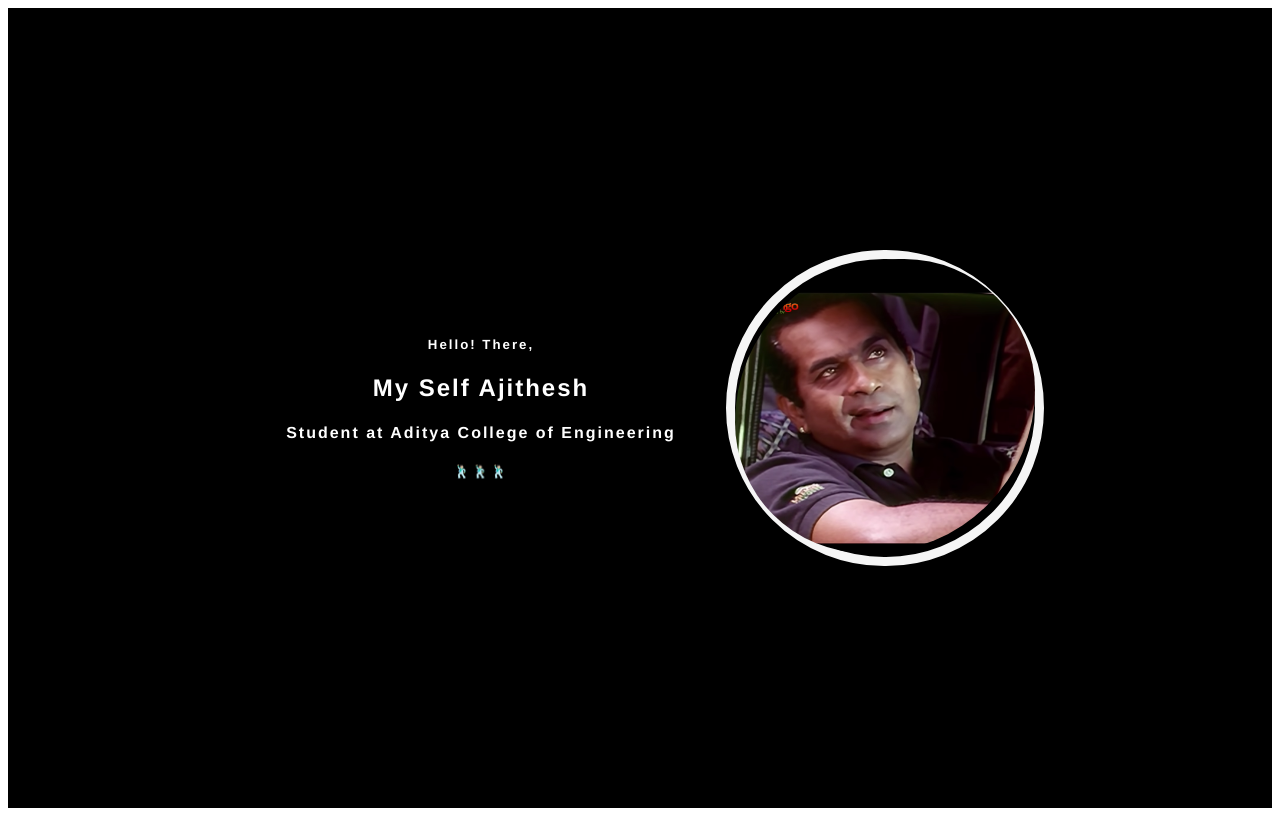
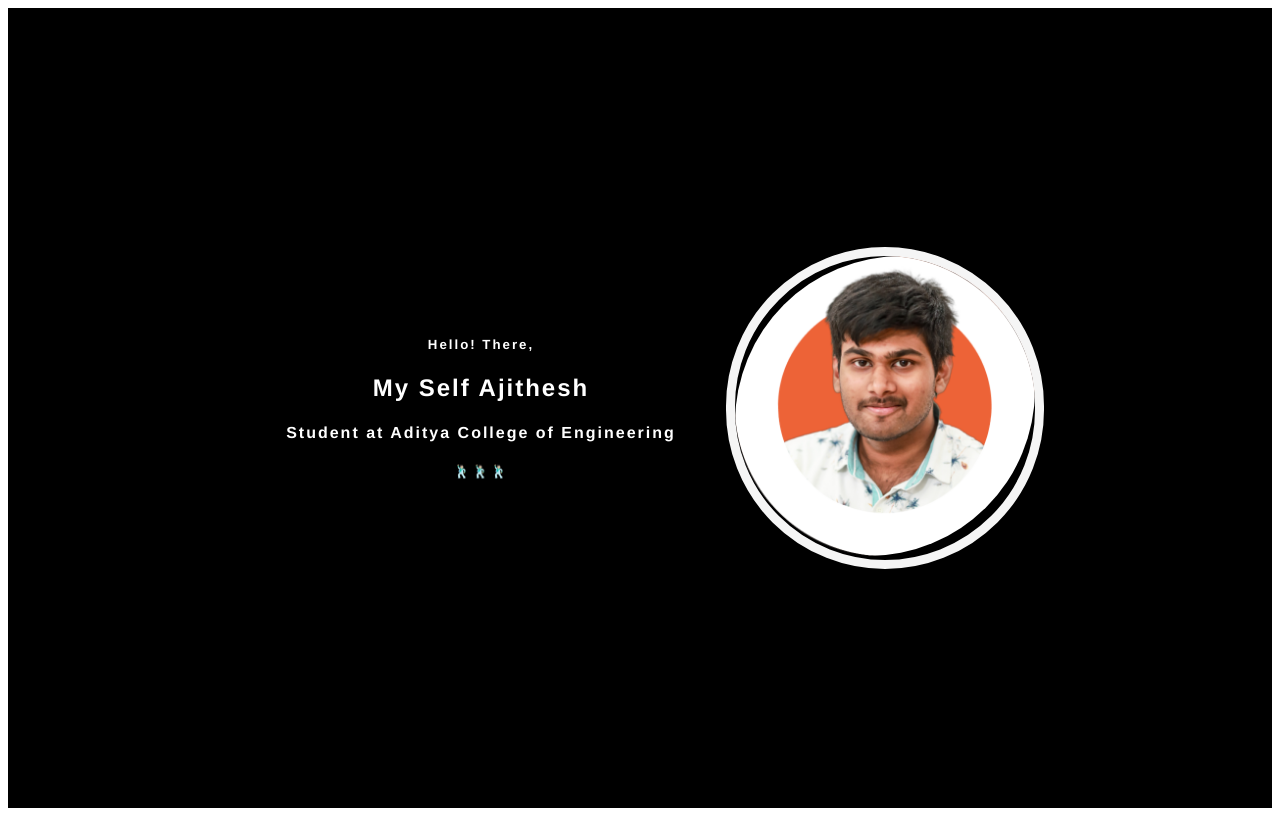
Before and after one commit to Ajithesh9/Michael-Jackson, a plain HTML site: page index.html in a window 1280 px wide. Drawn offline with Linux system fonts and the light colour scheme.

Commit message:
Update index.html

```diff
--- a/index.html
+++ b/index.html
@@ -16,7 +16,7 @@
             <h5>🕺🏻🕺🏻🕺🏻</h5>
          </div>
          <div class="right">
-            <img src="wield1.png" >
+            <img src="profile.png" >
          </div>
     </div>
     <script src="index.js"> </script>
```
